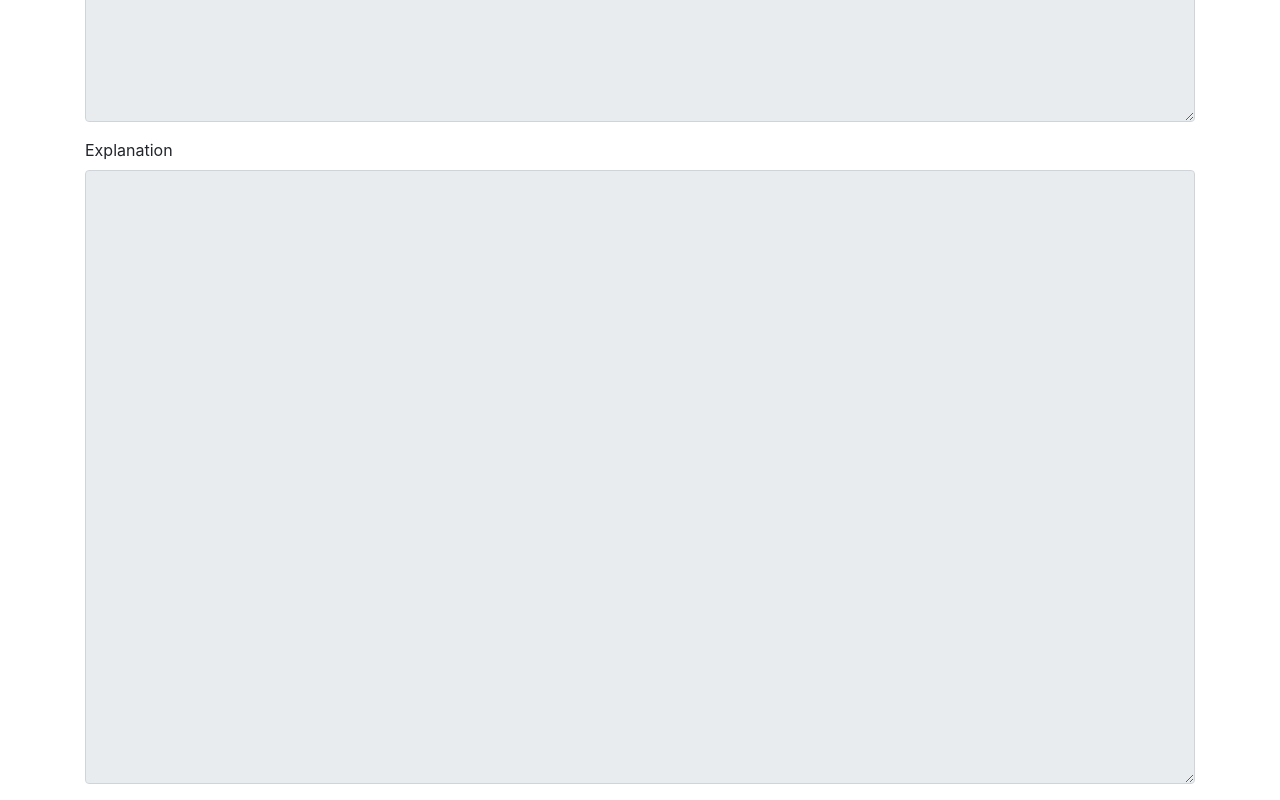
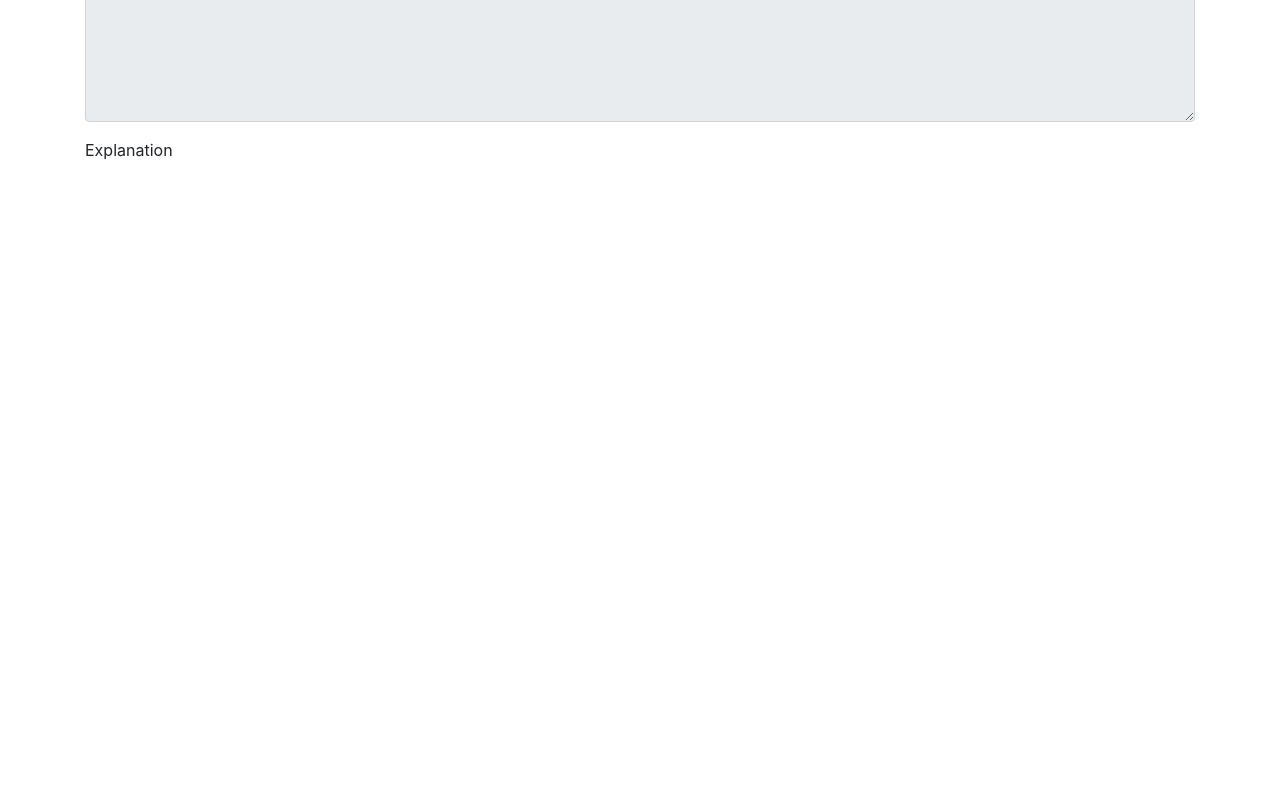
Before and after one commit to chenningg/cz4031-sql-query-optimizer, a React (Create React App) app in the folder frontend/: page / in a window 1280 px wide. Shown: the part 1239-2039 px from the top of the page. After the commit the page ends 1425 px from the top, so only its background shows below. Built offline with nearby package versions, Linux system fonts and the light colour scheme.

Commit message:
Removedbug

```diff
--- a/frontend/src/components/FormInput.js
+++ b/frontend/src/components/FormInput.js
@@ -231,12 +231,6 @@ const FormInput = () => {
       <Form.Row>
         <Form.Group as={Col} controlId="formExplanation">
           <Form.Label>Explanation</Form.Label>
-          {
-              output.explanation.map((node, index) => {
-                return (<div></div>);
-              })
-          }
-          <Form.Control value={output.explanation} as="textarea" rows="25" readOnly />
         </Form.Group>
       </Form.Row>
     </>
```
